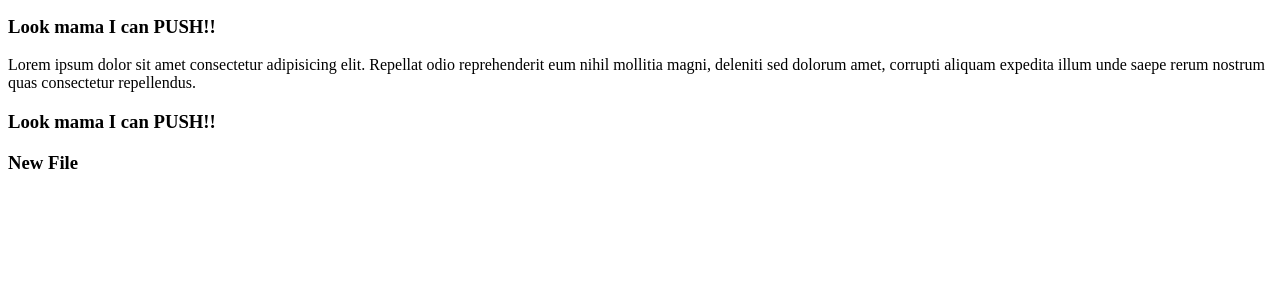
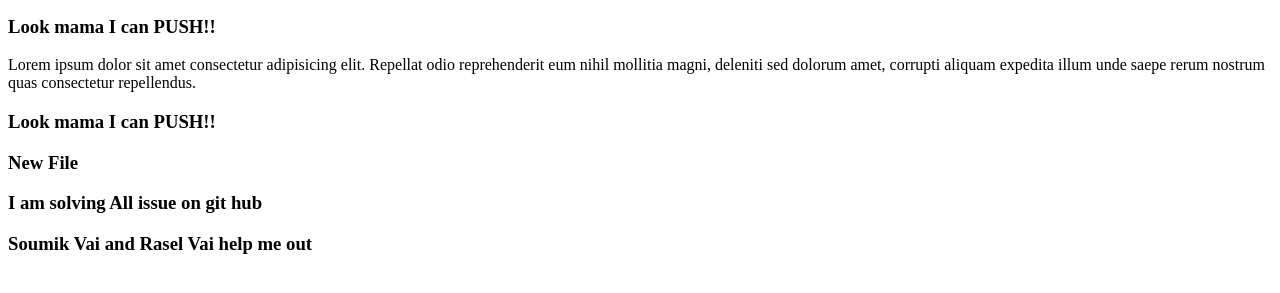
Before and after one commit to wasiiik/my-first-website, a plain HTML site: page index.html in a window 1280 px wide. Shown: the part 119-412 px from the top of the page. Drawn offline with Linux system fonts and the light colour scheme.

Commit message:
brothers

```diff
--- a/index.html
+++ b/index.html
@@ -14,6 +14,8 @@
     <P>Lorem ipsum dolor sit amet consectetur adipisicing elit. Repellat odio reprehenderit eum nihil mollitia magni, deleniti sed dolorum amet, corrupti aliquam expedita illum unde saepe rerum nostrum quas consectetur repellendus.</P>
     <h3>Look mama I can PUSH!!</h3>
     <h3>New File</h3>
+    <h3>I am solving All issue on git hub</h3>
+    <h3>Soumik Vai and Rasel Vai help me out </h3>
 
 
 
```
